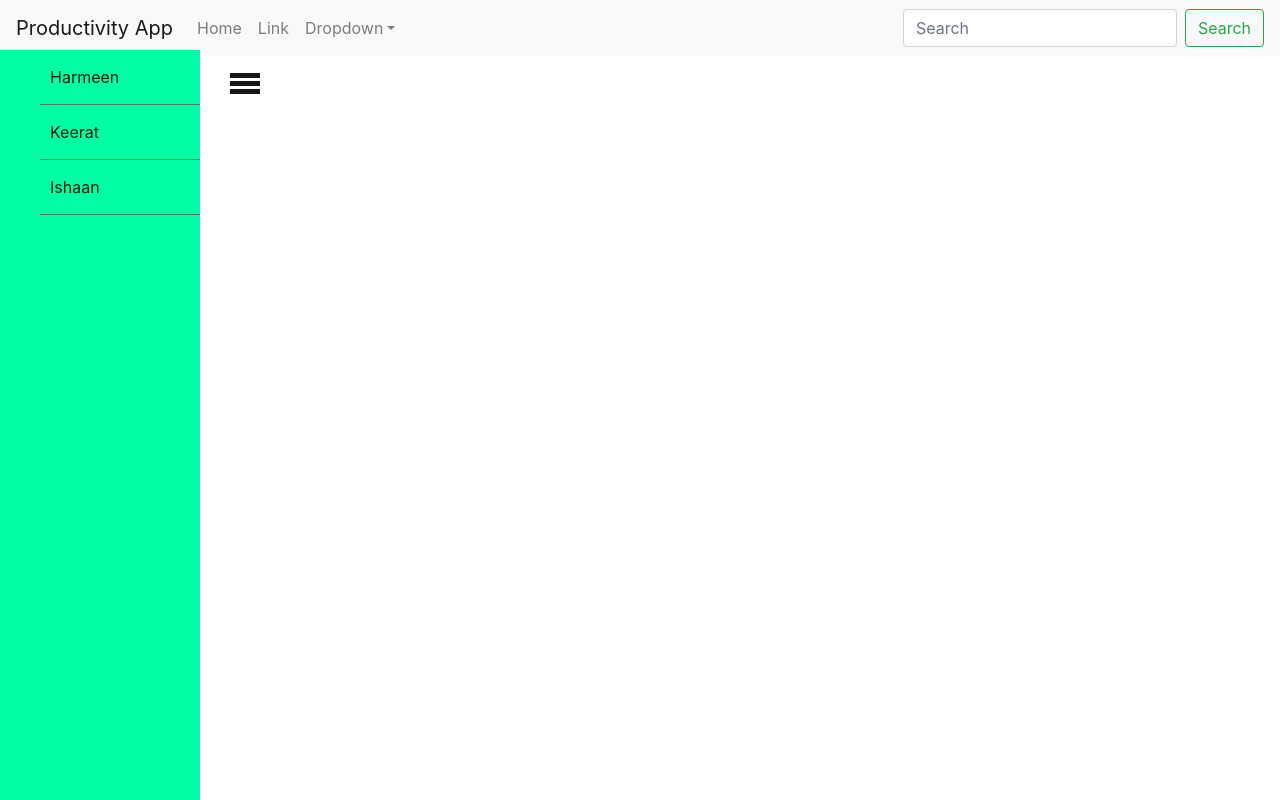
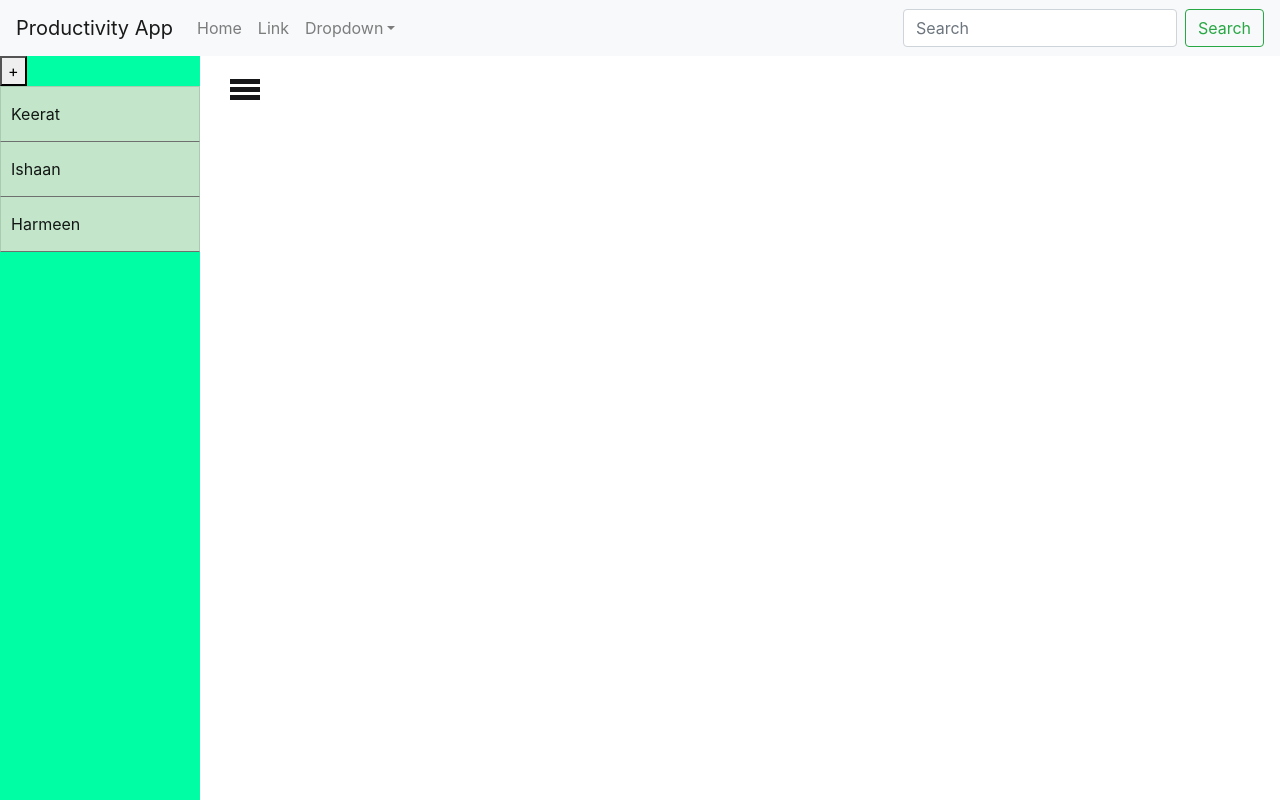
Before and after one commit to ReactProductivity/ProductivityApp, a React (Create React App) app: page / in a window 1280 px wide. Built offline with nearby package versions, Linux system fonts and the light colour scheme.

Commit message:
Created Person class and added sidebar features

```diff
--- a/src/App.js
+++ b/src/App.js
@@ -1,14 +1,14 @@
 import React from 'react';
 import './App.css';
-import 'bootstrap/dist/css/bootstrap.min.css';
+//import 'bootstrap/dist/css/bootstrap.min.css';
 import { Navigation } from './components/Navigation';
 import { FriendsBar } from './components/FriendsBar';
 
 function App() {
   return (
     <div>
-      <Navigation></Navigation>,
-      <FriendsBar></FriendsBar>
+      <Navigation/>
+      <FriendsBar/>
     </div>
   );
 }
--- a/src/components/FriendsBar.js
+++ b/src/components/FriendsBar.js
@@ -1,29 +1,54 @@
 import React, { Component } from 'react';
-import "../styles/friendsBar.css"
-import { Container } from 'react-bootstrap/Container'
-import { Row } from 'react-bootstrap/Row'
-import { Column } from 'react-bootstrap/Col'
-import { ToggleButton } from 'react-bootstrap';
+import "../styles/friendsBar.css";
+import { Container } from 'react-bootstrap/Container';
+import { Row } from 'react-bootstrap/Row';
+import { Column } from 'react-bootstrap/Col';
+import { Button } from 'react-bootstrap';
+import {Person} from './Person';
+import ListGroup from 'react-bootstrap/ListGroup';
 
 export class FriendsBar extends Component {
+
+    constructor(){
+        super();
+        this.state = {friends:[]};
+    }
+
+    componentDidMount() {
+        /* initial friends from database when you login */
+        const friends = ["Keerat", "Ishaan", "Harmeen"]
+        this.setState({friends});
+    }
+
+    addFriend(name){
+        const newList = this.state.friends.slice();
+        newList.push(name)
+        this.setState({friends:newList});
+    }
+
+    toggleFriendsBar() {
+        document.getElementById('sidebar').classList.toggle('active');
+    }
+
     render() {
-        function toggleFriendsBar() {
-            console.log("hello")
-            document.getElementById('sidebar').classList.toggle('active');
-        }
         return (
             <div id="sidebar">
-                <div class="toggle" onClick={toggleFriendsBar}>
+                <div className="toggle" onClick={this.toggleFriendsBar}>
                     <span></span>
                     <span></span>
                     <span></span>
-
                 </div>
-                <ul>
-                    <li>Harmeen</li>
-                    <li>Keerat</li>
-                    <li>Ishaan</li>
-                </ul>
-            </div>)
+                <button id="addFriend" onClick={() => this.addFriend("Kee")} >+</button>
+                <ListGroup id="friendslist">
+                    <div className="friends">
+                        {this.state.friends.map((name) => {
+                            return(
+                                <Person name = {name} ></Person>
+                            );
+                        })}
+                    </div>
+                </ListGroup>
+            </div>
+        )
     }
 }
--- a/src/components/Navigation.js
+++ b/src/components/Navigation.js
@@ -1,7 +1,9 @@
 import React, {Component} from 'react';
 import {Navbar, Nav, Form, FormControl, Button, NavDropdown} from 'react-bootstrap'
+import {Person} from './Person';
 
 export class Navigation extends Component{
+
     render(){
         return(
             <Navbar bg="light" expand="lg">
@@ -25,6 +27,7 @@ export class Navigation extends Component{
                     </Form>
                 </Navbar.Collapse>
             </Navbar>
+
         )
     }
 }
--- /dev/null
+++ b/src/components/Person.js
@@ -0,0 +1,17 @@
+import React, { Component } from 'react';
+import ListGroup from 'react-bootstrap/ListGroup';
+
+
+export class Person extends Component{
+    constructor(props){
+        super(props);
+        this.state = {}
+    }
+
+    render(){
+        return(
+            <ListGroup.Item variant="success" id="sidebarLi">{this.props.name}</ListGroup.Item>
+        )
+    }
+
+}
--- a/src/styles/friendsBar.css
+++ b/src/styles/friendsBar.css
@@ -3,11 +3,10 @@
     left: 0px;
     width:200px;
     height:100%;
-    top:50px;
     background:#00FFA4;
   }
 
-  #sidebar ul li{
+  #sidebarLi{
     color: rgba(0, 0, 0, 0.9);
     list-style:none;
     padding: 15px 10px;
@@ -31,3 +30,7 @@
   #sidebar.active{
     left:-200px;
   }
+
+  #addFriend{
+
+  }
```
Also changed, not shown: 1 other file (tests, documents, lock files or other folders).
